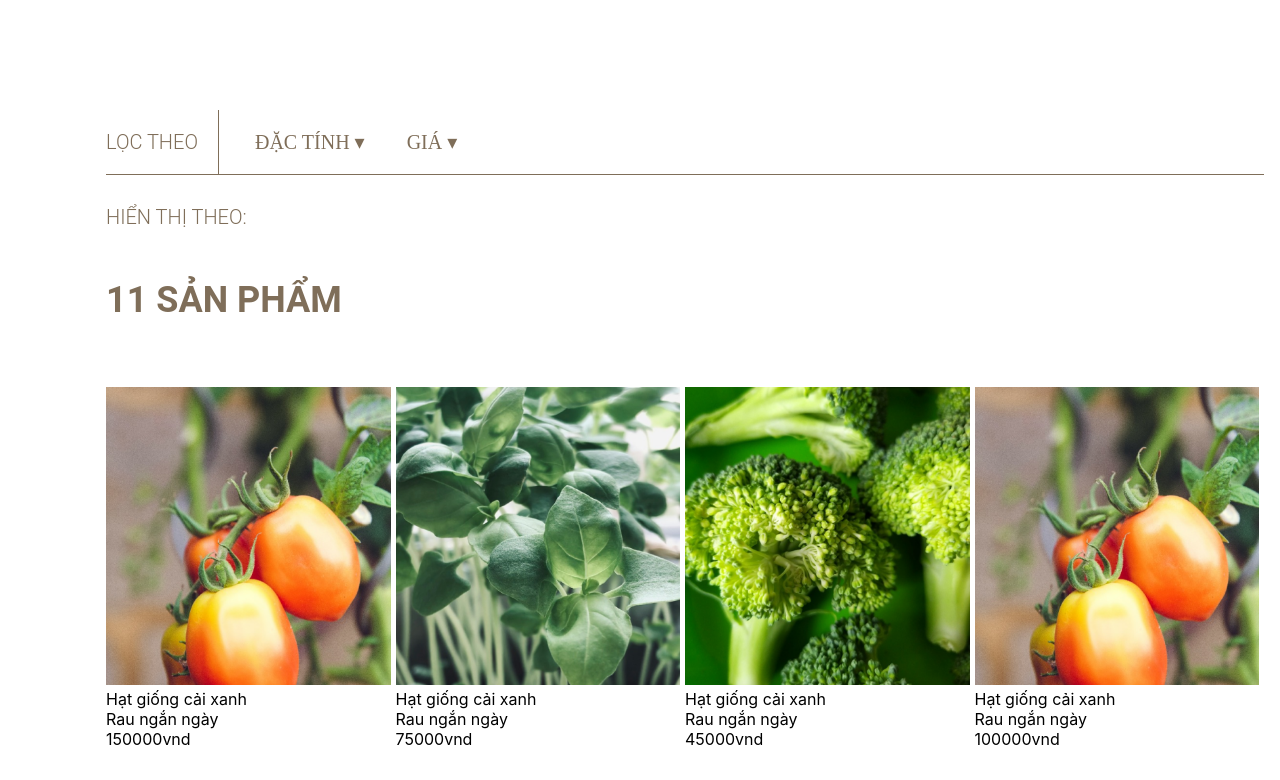
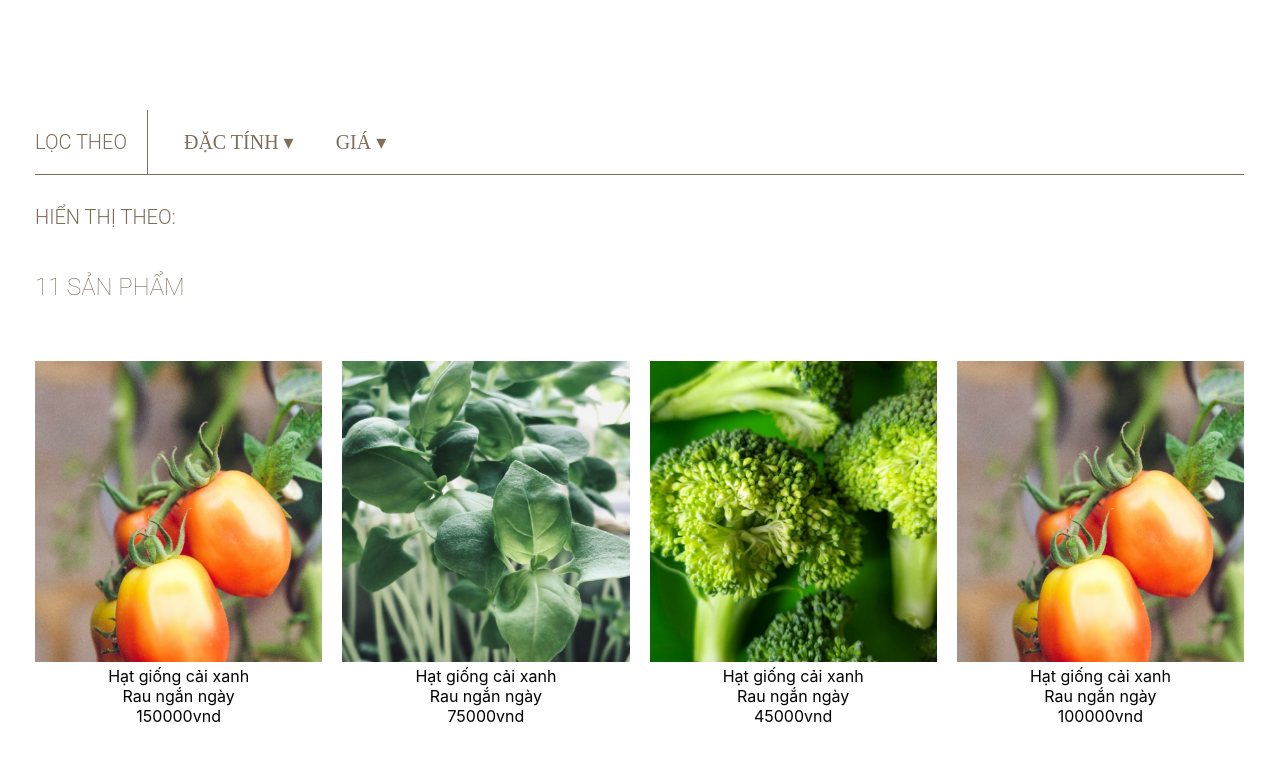
Before and after one commit to thanhhh2512/Web_NLN, a React (Create React App) app in the folder web-nln/: page /product/00000 in a window 1280 px wide. Shown: the part 473-1253 px from the top of the page. Built offline with nearby package versions, Linux system fonts and the light colour scheme.

Commit message:
Xong filter

```diff
--- a/web-nln/src/component/cart/Cart.css
+++ b/web-nln/src/component/cart/Cart.css
@@ -31,7 +31,7 @@
     height: 100%;
     text-align: center;
     color: black;
-    font-size: 32px;
+    font-size: 64px;
     font-family: Roboto;
     font-weight: 400;
     word-wrap: break-word;
--- a/web-nln/src/component/cart/CartBody.js
+++ b/web-nln/src/component/cart/CartBody.js
@@ -65,6 +65,4 @@ function CartBody() {
             </div>
         </form>);
 }
-
-
 export default CartBody;
--- a/web-nln/src/component/home/Introduction.css
+++ b/web-nln/src/component/home/Introduction.css
@@ -17,6 +17,7 @@
 }
 
 .introduction-content {
+  padding-top: 40px;
   grid-area: "content";
   padding: 0 48px;
   color: #000;
--- a/web-nln/src/component/product/ProductFilter.css
+++ b/web-nln/src/component/product/ProductFilter.css
@@ -2,7 +2,7 @@
   margin-top: 10px;
   display: flex;
   flex-direction: column;
-  padding-left: 90px;
+  padding-left: 19px;
 }
 .filter-by {
   color: var(--Sort, #7f6e59);
@@ -20,6 +20,7 @@
   flex-direction: row;
   border-bottom: 1px solid #7f6e59;
   position: relative;
+  margin-right: 20px;
 }
 .dropdown-menu,
 .dropdown-menu1,
@@ -175,7 +176,8 @@
 }
 
 .ProductItems {
-  margin-right: 5px; /* Khoảng cách bên phải giữa các hình */
+  margin-right: 20px;
+  text-align: center; /* Khoảng cách bên phải giữa các hình */
 }
 .ProductReview .title-review {
   color: var(--Sort, #7f6e59);
--- a/web-nln/src/component/product/ProductFilter.js
+++ b/web-nln/src/component/product/ProductFilter.js
@@ -147,7 +147,6 @@ export default function ProductFilter() {
           <div className="selected-product-container">
             <p>{selectedProduct.ProductCharacteristic}</p>
             <button className="clear-button" onClick={clearSelectedProduct}>X</button>
-
           </div>
         )}
         {selectedPrice && (
@@ -159,7 +158,7 @@ export default function ProductFilter() {
       </div>
       <div className={`ProductReview ${expanded ? 'expanded' : ''}`}>
             <div className='title-review'>
-                <h2>{filteredProducts.length} SẢN PHẨM</h2>
+                <p>{filteredProducts.length} SẢN PHẨM</p>
             </div>
             <div className='product-container'>
                 {/* Chia danh sách sản phẩm thành các phần, mỗi phần chứa productsPerRow sản phẩm */}
```
